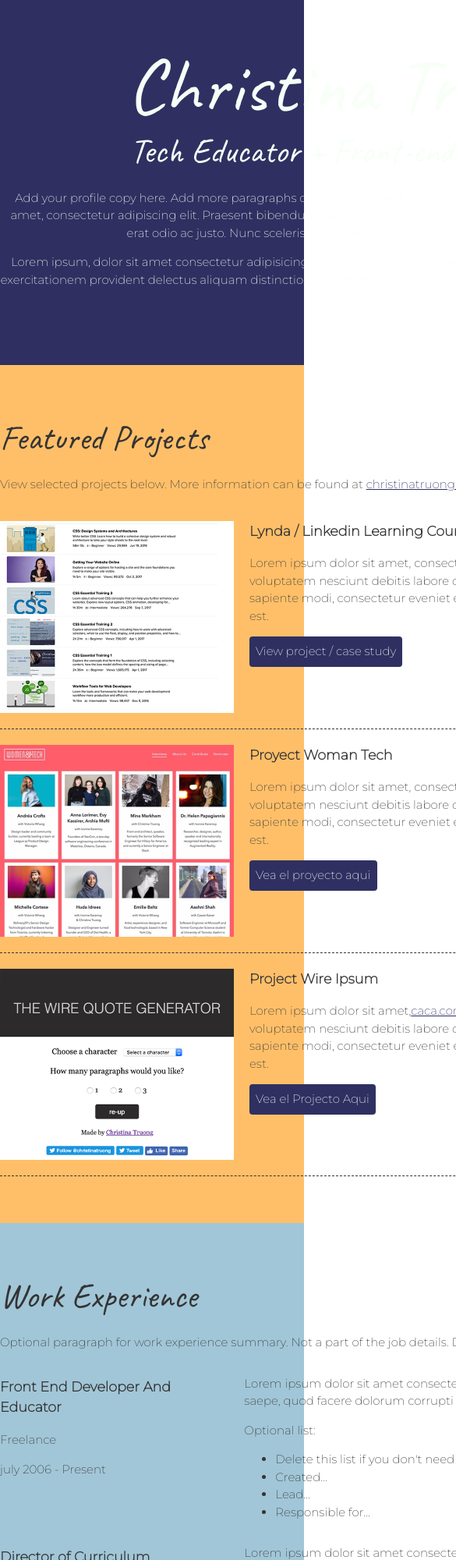
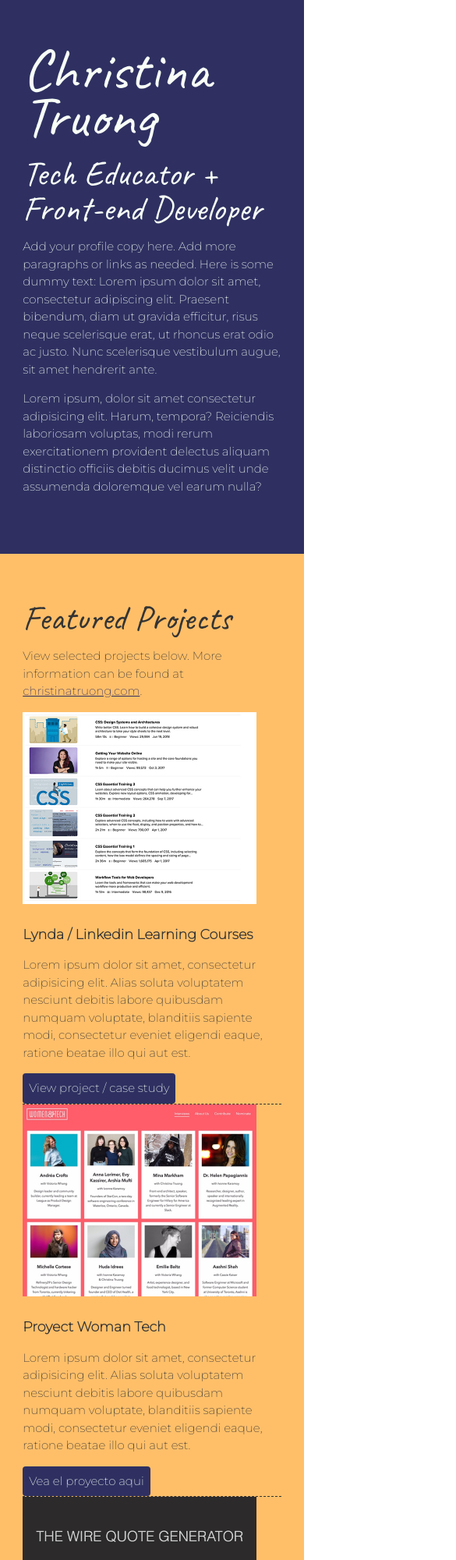
Before and after one commit to NorbertoCabrera/css_linkedin_learning, a plain HTML site: page index.html in a window 390 px wide. Shown: the top 2000 px of the page at 78% size, 585 px wide, since content can reach past the window. Drawn offline with Linux system fonts and the light colour scheme.

Commit message:
responsive design and end of the projetc

```diff
--- a/css/style.css
+++ b/css/style.css
@@ -50,16 +50,39 @@ h1, h2{
 }
 
 .contenedor_header{
-    width: 900px;
+   max-width: 900px;
+   width: 85%;
     margin: 0 auto;
     padding: 60px 0;
 
 }
+
+
+h3{
+    margin-bottom: 0;
+}
+
+.item-details h3 + p {
+    font-style: italic;
+}
+
+.item-details h3 ~ p{
+    margin: 0;
+}
+
+.divider > section{
+    border-bottom: 1px dashed #343434;
+}
+
+.divider > section:last-of-type{
+    border-bottom: none;
+}
+
 /* Profile-------------------------------------------------- */
 header{
     background: #2F3061 ;
     color: #F7FFF7;
-    text-align: center;
+
 }
 
 /* Proyects-------------------------------------------------- */
@@ -86,15 +109,9 @@ header{
 
 .project-item{
     overflow: hidden;
-    border-bottom: 1px dashed #343434;
-}
-.project-item img{
-    float: left;
-    margin-right: 20px;
-
-    padding: 20px 0;
 
 }
+
 
 .project-item h3{
     margin-top: 20px;
@@ -104,28 +121,71 @@ header{
     background: #A1C6D7 ;
 }
 
-.job-item{
-    display: grid;
-    grid-template-columns: 1fr 2fr;
-    column-gap: 20px;
+
+/* Education-------------------------------------------------- */
+.education{
+    background-image: url(../img/joanna-kosinska-unsplash.jpg);
+    background-position: top right;
+    background-size: cover;
+    padding-bottom: 100px;
+
 }
-/* Education-------------------------------------------------- */
+
+.education p{
+    width: 60%;
+}
 
 /* Contact Info-------------------------------------------------- */
 footer{
     background: #343434;
     color: #F7FFF7;
-    text-align: center;
+
 }
 
-.contact-list{
-    list-style-type: none;
-    padding: 0;
-    display: flex;
-    justify-content: center;
-}
+
 
 .contact-list a{
     padding: 15px;
     display: inline-block;
 }
+
+/* responsive --------------------------------*/
+
+@media screen and (min-width:750px) {
+    header, footer{
+        text-align: center;
+    }
+    .project-item img{
+        float: left;
+        margin-right: 20px;
+
+        padding: 20px 0;
+
+    }
+    .job-item{
+        display: grid;
+        grid-template-columns: 1fr 2fr;
+        column-gap: 20px;
+    }
+    .contact-list{
+        list-style-type: none;
+        padding: 0;
+        display: flex;
+        justify-content: center;
+    }
+
+}
+
+@media screen and (max-width:749px) {
+    h1{
+        font-size: 75px;
+        line-height: 0.8;
+        margin-bottom: 20px;
+    }
+    h2{
+        line-height: 1;
+    }
+    .contact-list a{
+        padding: 5px;
+    }
+}
--- a/index.html
+++ b/index.html
@@ -22,7 +22,7 @@
 
       <!-- ********************  PROJECTS / PORTFOLIO  ********************* -->
       <section class="projects">
-          <div class="contenedor_header">
+          <div class="contenedor_header divider">
             <h2>Featured Projects</h2>
             <p>View selected projects below. More information can be found at <a href="http://christinatruong.com">christinatruong.com</a>.</p>
 
@@ -53,7 +53,7 @@
 
       <!-- ***********************  WORK EXPERIENCE  *********************** -->
       <section class="work">
-        <div class="contenedor_header">
+        <div class="contenedor_header item-details divider">
             <h2>Work Experience</h2>
             <p>Optional paragraph for work experience summary. Not a part of the job details. Delete if not being used.</p>
 
@@ -101,7 +101,7 @@
 
       <!-- ******************  EDUCATION & CERTIFICATIONS ****************** -->
       <section class="education">
-        <div class="contenedor_header">
+        <div class="contenedor_header item-details">
             <h2>Education</h2>
 
             <!-- Copy this whole <section> block to add more schools. -->
```
